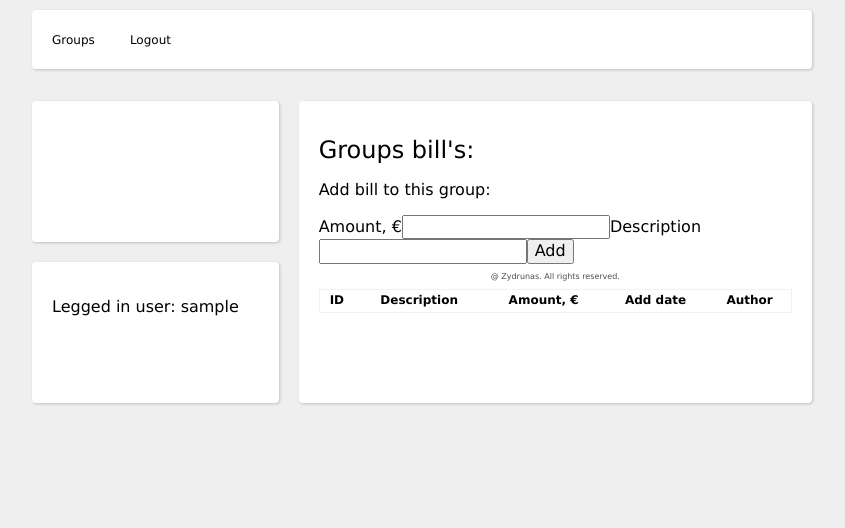
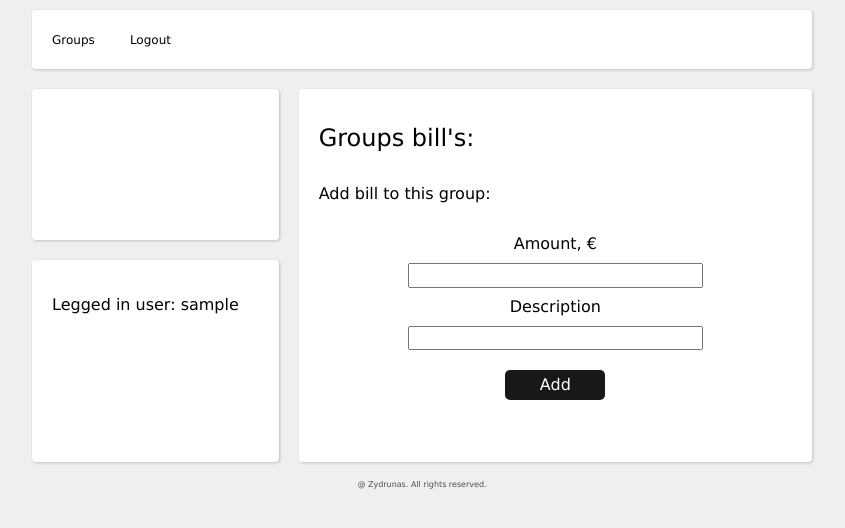
Before and after one commit to ZydBra/Flask_Exam, a Flask app: page /show_bills/1 in a window 1280 px wide. Shown: the part 104-632 px from the top of the page, without its empty margins (218-1063 px from the left). Run offline with Flask 2, Linux system fonts and the light colour scheme; the visitor is signed in with stand-in values (Sample User, id 1); data comes from the database, SQL or seed files in the repository; data that the repository does not hold is empty; some libraries are stand-ins or nearby versions.

Commit message:
Mažos CSS korekcijos

```diff
--- a/forms.py
+++ b/forms.py
@@ -11,6 +11,7 @@
     slaptazodis_1 = PasswordField('Password', validators=[DataRequired()])
     slaptazodis_2 = PasswordField('Reapeat Password', validators=[DataRequired(), EqualTo('slaptazodis_1',
                                                                                           message='Passwords must be the same!')])
+
     def tikrinti_pasta(self, e_pastas):
         naudotojas = main.Naudotojas.query.filter_by(e_pastas=e_pastas.data).first()
         if naudotojas:
--- a/static/style.css
+++ b/static/style.css
@@ -31,7 +31,7 @@
 .grid {
     display: grid;
     grid-template-columns: repeat(3,1fr);
-    grid-template-rows: 1fr 2fr 2fr;
+
     grid-gap: 20px;
     padding: 10px;
   }
@@ -42,6 +42,13 @@
     border-radius: 4px;
     box-shadow: 1px 1px 3px rgb(0,0,0,0.2);
   }
+
+#main_container {
+    display: flex;
+    flex-direction: column;
+
+}
+
 nav a{
  text-decoration: none;
  color: black;
@@ -64,7 +71,7 @@
   }
 
 form {
-    padding: 4rem;
+    padding: 2rem;
     display: flex;
     flex-direction: column;
     align-items: center;
@@ -87,11 +94,11 @@
 }
 
 .inside {
-    padding-top: 0rem;
+    padding-top: 1rem;
 }
 
 table {
-    margin-bottom: 70px;
+    margin-bottom: 50px;
 }
 table, tr {
     border: 1px solid rgba(239, 239, 239, 0.776);
--- a/templates/show_bills.html
+++ b/templates/show_bills.html
@@ -2,6 +2,7 @@
 
 {% block content %}
 <h1>Groups bill's:</h1>
+{% if grupes_saskaitos %}
 <table class="table">
     <thead>
     <tr>
@@ -31,8 +32,9 @@
     </tr>
 
     </tfoot>
+     {% endif %}
 </table>
-    {% endif %}
+{% endif %}
 <h3>Add bill to this group:</h3>
 <form class="inside" method="POST">
     {{ form.csrf_token }}
```
